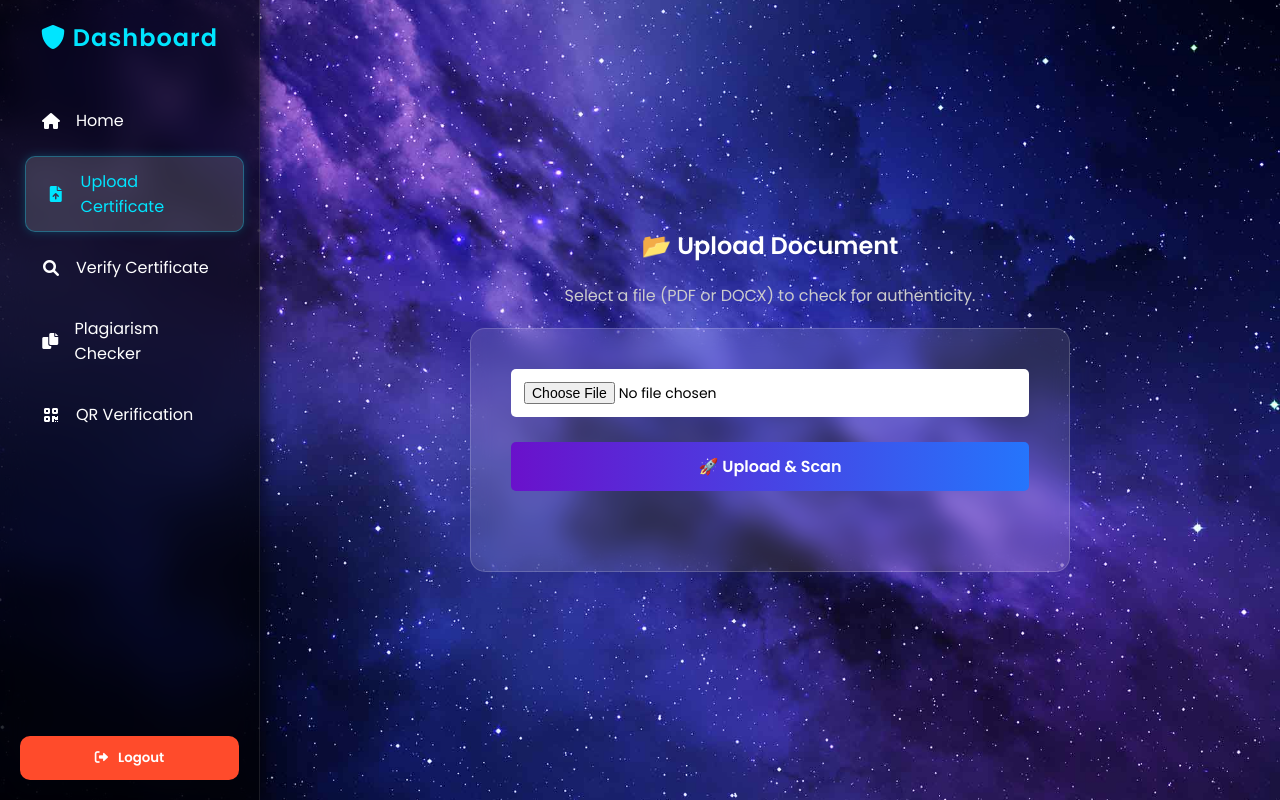
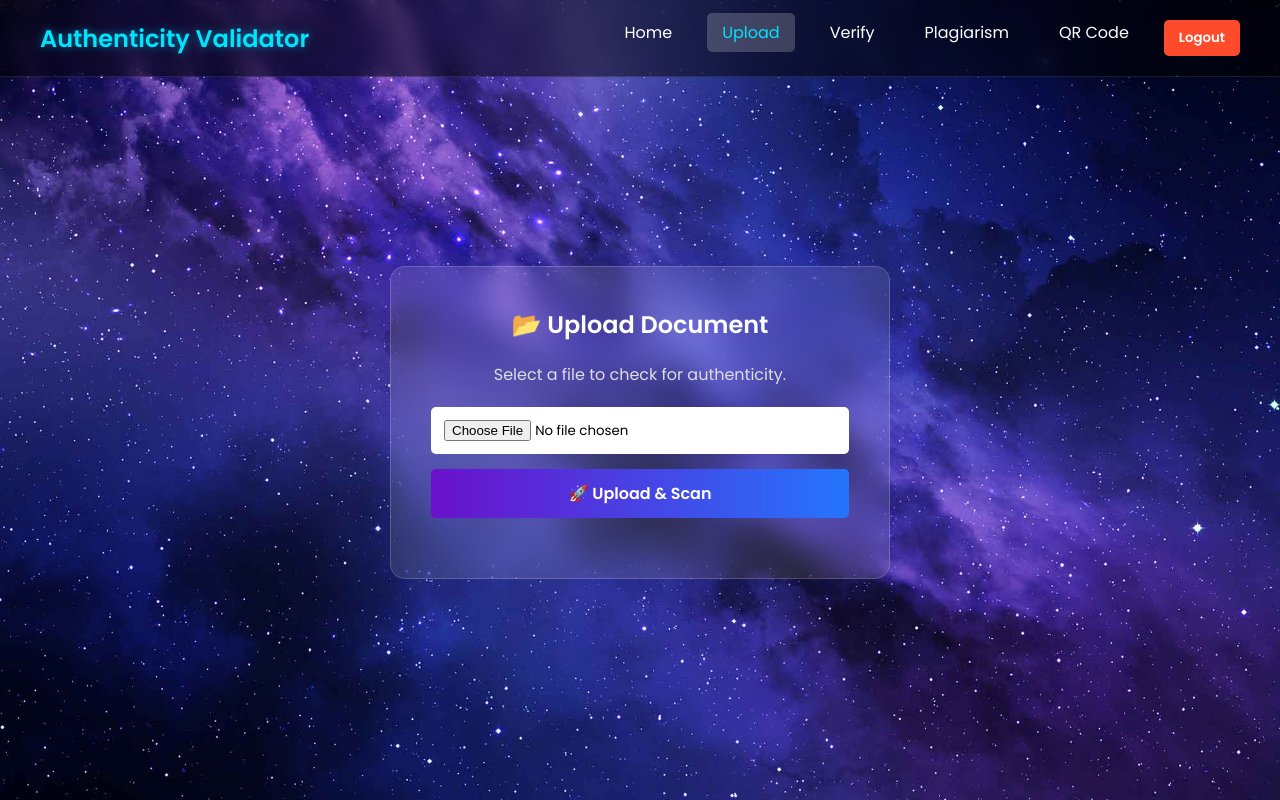
Before and after one commit to rubeshtvr4-lgtm/authenticity-validator, a website: page public/upload.html in a window 1280 px wide. Drawn offline with Linux system fonts and the light colour scheme; sample sign-in values are in the browser's storage.

Commit message:
Revert to classic navbar style but keep centered login

```diff
--- a/public/style.css
+++ b/public/style.css
@@ -1,4 +1,4 @@
-/* --- 1. GLOBAL RESET & FONTS --- */
+/* --- 1. GLOBAL SETTINGS --- */
 @import url('https://fonts.googleapis.com/css2?family=Poppins:wght@300;400;600&display=swap');
 
 * {
@@ -8,206 +8,118 @@
     font-family: 'Poppins', sans-serif;
 }
 
-/* --- 2. DEFAULT BODY (For Dashboard Layout) --- */
 body {
     background: url('background.jpg') no-repeat center center fixed;
     background-size: cover;
     color: white;
-    height: 100vh;
-    overflow: hidden; /* Dashboard handles its own scrolling */
-    display: flex;    /* Side-by-side layout for Sidebar + Content */
+    min-height: 100vh;
 }
 
-/* --- 3. LOGIN & SIGNUP LAYOUT (Overrides Default) --- */
-/* This class forces the login box to the DEAD CENTER */
+/* --- 2. LOGIN & SIGNUP (Keep Middle Center) --- */
 body.login-layout {
     display: flex !important;
     justify-content: center !important;
     align-items: center !important;
-    width: 100vw !important;
     height: 100vh !important;
-    flex-direction: row !important;
+    overflow: hidden !important;
 }
 
-/* --- 4. SIDEBAR STYLES --- */
-.sidebar {
-    width: 260px;
-    height: 100vh;
-    background: rgba(0, 0, 0, 0.6);
-    backdrop-filter: blur(15px);
-    border-right: 1px solid rgba(255, 255, 255, 0.1);
+/* --- 3. CLASSIC NAVBAR (Restored) --- */
+.navbar {
     display: flex;
-    flex-direction: column;
-    padding: 20px;
-    position: fixed;
-    left: 0;
+    justify-content: space-between;
+    align-items: center;
+    padding: 20px 40px;
+    background: rgba(0, 0, 0, 0.5); /* Semi-transparent black */
+    backdrop-filter: blur(10px);
+    border-bottom: 1px solid rgba(255, 255, 255, 0.1);
+    position: sticky;
     top: 0;
     z-index: 1000;
-    box-shadow: 5px 0 15px rgba(0,0,0,0.5);
 }
 
-.sidebar-header {
+.logo {
     font-size: 24px;
     font-weight: bold;
-    color: #00e5ff;
-    margin-bottom: 40px;
-    text-align: center;
-    letter-spacing: 1px;
+    color: #00e5ff; /* Cyan brand color */
+    text-shadow: 0 0 10px rgba(0, 229, 255, 0.5);
 }
 
-.sidebar-links {
+.nav-links {
     list-style: none;
+    display: flex;
+    gap: 20px;
 }
 
-.sidebar-links li {
-    margin-bottom: 10px;
-}
-
-.sidebar-links a {
+.nav-links a {
     color: white;
     text-decoration: none;
     font-size: 16px;
-    display: flex;
-    align-items: center;
-    padding: 12px 20px;
-    border-radius: 10px;
-    transition: all 0.3s ease;
-    border: 1px solid transparent;
+    transition: 0.3s;
+    padding: 8px 15px;
+    border-radius: 5px;
 }
 
-.sidebar-links a i {
-    margin-right: 15px;
-    width: 20px;
-    text-align: center;
+.nav-links a:hover, .nav-links a.active {
+    background: rgba(255, 255, 255, 0.2);
+    color: #00e5ff;
 }
 
-.sidebar-links a:hover, .sidebar-links a.active {
-    background: rgba(255, 255, 255, 0.15);
-    color: #00e5ff;
-    transform: translateX(5px);
-    border-color: rgba(0, 229, 255, 0.3);
-    box-shadow: 0 0 10px rgba(0, 229, 255, 0.2);
+.btn-logout-nav {
+    background: #ff4b2b;
+    border: none;
+    padding: 8px 15px;
+    border-radius: 5px;
+    color: white;
+    cursor: pointer;
+    font-weight: bold;
 }
 
-.logout-section {
-    margin-top: auto;
-    padding-top: 20px;
-}
-
-.btn-logout-side {
-    width: 100%;
-    padding: 12px;
-    background: #ff4b2b;
-    border: none;
-    color: white;
-    border-radius: 10px;
-    cursor: pointer;
-    font-weight: bold;
-    transition: 0.3s;
-    display: flex;
-    align-items: center;
-    justify-content: center;
-    gap: 10px;
-}
-
-.btn-logout-side:hover {
-    background: #ff416c;
-    transform: scale(1.02);
-}
-
-/* --- 5. MAIN CONTENT AREA --- */
-.main-content {
-    margin-left: 260px;
-    width: calc(100% - 260px);
-    height: 100vh;
-    overflow-y: auto;
+/* --- 4. CONTAINER & BOXES --- */
+.container {
     display: flex;
     justify-content: center;
     align-items: center;
+    padding-top: 50px; /* Space from navbar */
+    min-height: 80vh;
 }
 
-.center-wrapper {
-    text-align: center;
-    width: 90%;
-    max-width: 900px;
-}
-
-/* --- 6. GLASS BOXES (Login, Dashboard, Info) --- */
-.login-box, .dashboard-box, .info-box {
+.dashboard-box, .login-box, .info-box {
     background: rgba(255, 255, 255, 0.1);
-    backdrop-filter: blur(10px);
+    backdrop-filter: blur(15px);
     padding: 40px;
     border-radius: 15px;
     box-shadow: 0 8px 32px 0 rgba(31, 38, 135, 0.37);
     border: 1px solid rgba(255, 255, 255, 0.18);
     text-align: center;
-    margin: 0 auto; /* Horizontal center for block elements */
-}
-
-.login-box {
-    width: 380px;
-}
-
-.dashboard-box {
     width: 100%;
-    max-width: 600px;
+    max-width: 500px; /* Restrict width for neat look */
+    color: white;
 }
 
 .info-box {
-    max-width: 800px;
-    padding: 50px;
+    max-width: 800px; /* Wider for Home page text */
 }
 
-/* --- 7. TEXT & TITLES --- */
-h1, h2, h3 {
-    margin-bottom: 20px;
-    font-weight: 600;
-}
-
-h1#welcomeMessage {
-    font-size: 48px;
-    margin-bottom: 30px;
-    text-shadow: 0 0 15px rgba(0, 229, 255, 0.5);
-}
-
-.info-box p {
-    font-size: 18px;
-    line-height: 1.6;
-    color: #e0e0e0;
-}
-
-/* --- 8. FORMS & INPUTS --- */
-.input-group {
-    margin-bottom: 20px;
-}
-
-/* --- UPDATED INPUT STYLE (Fixes Typing Issue) --- */
+/* --- 5. INPUTS & BUTTONS --- */
 input, textarea {
     width: 100%;
     padding: 12px;
-    margin-bottom: 5px; /* Spacing */
-    border: 1px solid rgba(255, 255, 255, 0.5);
+    margin-bottom: 15px;
+    border: 1px solid rgba(255, 255, 255, 0.3);
     border-radius: 5px;
-
-    /* FORCE White Background & Black Text */
     background: #ffffff !important;
     color: #000000 !important;
-
-    /* FORCE Input to sit on top of the glass effect */
-    position: relative !important;
-    z-index: 999 !important;
-
     outline: none;
-    font-size: 14px;
+    position: relative;
+    z-index: 10;
 }
 
-/* Glow when active */
-input:focus, textarea:focus {
+input:focus {
     border: 2px solid #00e5ff !important;
-    box-shadow: 0 0 15px rgba(0, 229, 255, 0.4);
+    box-shadow: 0 0 10px rgba(0, 229, 255, 0.5);
 }
 
-/* --- 9. BUTTONS --- */
 .btn {
     width: 100%;
     padding: 12px;
@@ -217,29 +129,16 @@ input:focus, textarea:focus {
     color: white;
     font-size: 16px;
     cursor: pointer;
+    font-weight: bold;
     transition: 0.3s;
-    font-weight: 600;
 }
 
 .btn:hover {
     transform: scale(1.02);
-    box-shadow: 0 0 15px rgba(37, 117, 252, 0.5);
 }
 
-/* --- 10. LINKS --- */
-.switch-text {
-    margin-top: 20px;
-    font-size: 13px;
-}
-
-.switch-text a {
-    color: #00e5ff;
-    text-decoration: none;
-    font-weight: bold;
-    transition: 0.3s;
-}
-
-.switch-text a:hover {
-    color: #fff;
-    text-shadow: 0 0 10px #00e5ff;
-}
+/* --- 6. TEXT STYLES --- */
+h2 { margin-bottom: 20px; color: #fff; }
+p { color: #ddd; margin-bottom: 20px; }
+.switch-text { margin-top: 15px; font-size: 14px; }
+.switch-text a { color: #00e5ff; text-decoration: none; }
--- a/public/upload.html
+++ b/public/upload.html
@@ -3,55 +3,39 @@
 <head>
     <meta charset="UTF-8">
     <meta name="viewport" content="width=device-width, initial-scale=1.0">
-    <title>Upload Document - Authenticity Validator</title>
+    <title>Upload - Authenticity Validator</title>
     <link rel="stylesheet" href="style.css">
-    <link rel="stylesheet" href="https://cdnjs.cloudflare.com/ajax/libs/font-awesome/6.0.0/css/all.min.css">
 </head>
 <body>
 
-    <div class="sidebar">
-        <div class="sidebar-header">
-            <i class="fas fa-shield-alt"></i> Dashboard
-        </div>
-        <ul class="sidebar-links">
-            <li><a href="home.html"><i class="fas fa-home"></i> Home</a></li>
-            <li><a href="upload.html" class="active"><i class="fas fa-file-upload"></i> Upload Certificate</a></li>
-            <li><a href="verify.html"><i class="fas fa-search"></i> Verify Certificate</a></li>
-            <li><a href="plagiarism.html"><i class="fas fa-copy"></i> Plagiarism Checker</a></li>
-            <li><a href="qr.html"><i class="fas fa-qrcode"></i> QR Verification</a></li>
+    <nav class="navbar">
+        <div class="logo">Authenticity Validator</div>
+        <ul class="nav-links">
+            <li><a href="home.html">Home</a></li>
+            <li><a href="upload.html" class="active">Upload</a></li>
+            <li><a href="verify.html">Verify</a></li>
+            <li><a href="plagiarism.html">Plagiarism</a></li>
+            <li><a href="qr.html">QR Code</a></li>
+            <li><button onclick="logout()" class="btn-logout-nav">Logout</button></li>
         </ul>
-        <div class="logout-section">
-            <button onclick="logout()" class="btn-logout-side">
-                <i class="fas fa-sign-out-alt"></i> Logout
-            </button>
-        </div>
-    </div>
+    </nav>
 
-    <div class="main-content">
-        <div class="center-wrapper">
-            <h2 style="color: white; margin-bottom: 20px;">📂 Upload Document</h2>
-            <p style="color: #ccc; margin-bottom: 20px;">Select a file (PDF or DOCX) to check for authenticity.</p>
-
-            <div class="dashboard-box">
-                <form id="uploadForm">
-                    <div class="input-group">
-                        <input type="file" id="fileInput" accept=".pdf,.doc,.docx,.txt" required>
-                    </div>
-                    <button type="submit" class="btn">🚀 Upload & Scan</button>
-                </form>
-
-                <div id="uploadResult" style="margin-top: 20px; font-weight: bold; min-height: 20px;"></div>
-            </div>
+    <div class="container">
+        <div class="dashboard-box">
+            <h2>📂 Upload Document</h2>
+            <p>Select a file to check for authenticity.</p>
+            <form id="uploadForm">
+                <input type="file" id="fileInput" accept=".pdf,.doc,.docx,.txt" required>
+                <button type="submit" class="btn">🚀 Upload & Scan</button>
+            </form>
+            <div id="uploadResult" style="margin-top: 20px; font-weight: bold;"></div>
         </div>
     </div>
 
     <script src="script.js"></script>
     <script>
-        // Protect the page
-        if (!localStorage.getItem('token')) {
-            window.location.href = 'index.html';
-        }
         function logout() { localStorage.clear(); window.location.href = 'index.html'; }
+        if (!localStorage.getItem('token')) window.location.href = 'index.html';
     </script>
 </body>
 </html>
```
Also changed, not shown: public/home.html (+24 -43 lines), public/verify.html (+24 -41 lines), routes/authroutes.js (+28 -23 lines), routes/verifyroutes.js (+19 -9 lines), server.js (+12 -14 lines).
